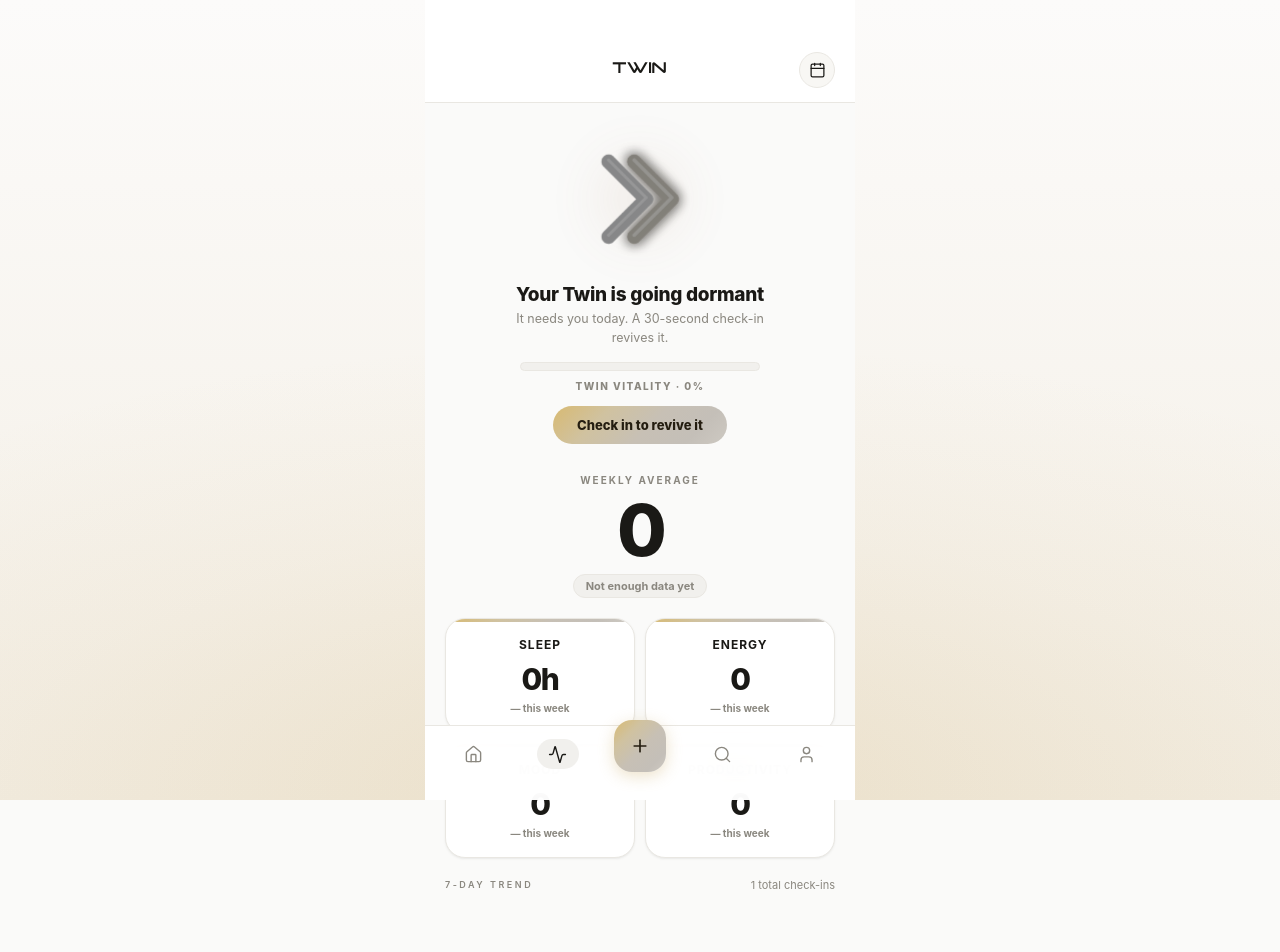
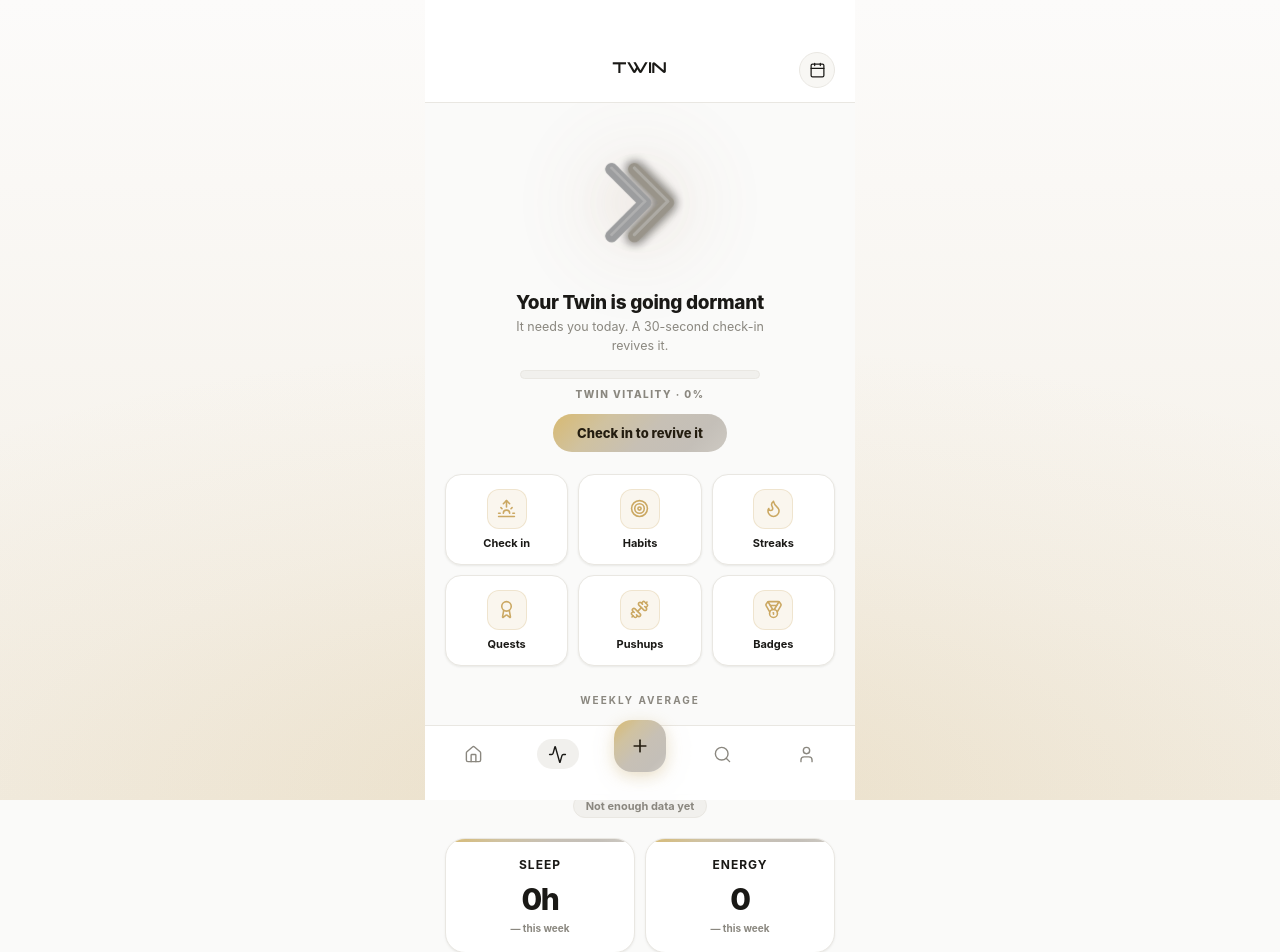
Before and after one commit to kbm20010807-png/ephas-twin-v3, a Flask app: page /analytics in a window 1280 px wide. Shown: the top 952 px of the page. Run offline with Flask 3, Linux system fonts and the light colour scheme; the visitor is signed in with stand-in values (Sample User, id 1); tables that the repository leaves empty hold one stand-in row (values such as "Sample post").

Commit message:
Check-in questions: truth-forcing strategy + dedup auto-switch; Twin page: softer diffuse logo glow + habits/streaks/quests/pushups/badges shortcuts

```diff
--- a/app.py
+++ b/app.py
@@ -2124,10 +2124,15 @@ def axon_generate_questions(user, kind):
         meaning = ("rating=overall day 1-10; habits=did they keep their habits; goal=did they hit "
                    "their #1 goal; blocker=what got in the way; tomorrow=tomorrow's one priority; "
                    "gratitude=three things they're grateful for")
-    sys = ("You are AXON, a sharp, warm self-growth coach. Generate fresh check-in questions for the user. "
-           "Voice: direct, wise, motivating, never corny. Each question (q) <= 8 words. Each hint <= 14 words. "
-           "Make them feel personal and a little different from the usual. You MAY use their first name in at "
-           "most one or two questions, not all. Return ONLY valid minified JSON, no prose, no code fences.")
+    sys = ("You are AXON, a sharp, warm self-growth coach writing a DAILY check-in people will actually answer "
+           "HONESTLY (not just swipe past). Strategy for the questions: "
+           "1) Make each DIFFERENT from each other and from a generic template — never repeat a phrasing. "
+           "2) Lower the stakes so they tell the truth — an implicit 'no judgment, just data' tone. "
+           "3) Prefer SPECIFIC, COMPARATIVE or CONCRETE angles (e.g. 'better or worse than yesterday?', "
+           "'what time did you actually...', 'name one thing you...') — these are harder to answer on autopilot. "
+           "4) Human and occasionally playful, never corny or clinical. "
+           "Each question (q) <= 8 words. Each hint <= 14 words. Use their first name in AT MOST one question. "
+           "Return ONLY valid minified JSON, no prose, no code fences.")
     msg = (f"Context:\n{' '.join(ctx)}\n\nField meanings: {meaning}.\n\n"
            f"Return JSON with EXACTLY these keys: {steps}. "
            'Each value is an object {"q": "...", "hint": "..."}. JSON only.')
@@ -2147,6 +2152,16 @@ def axon_generate_questions(user, kind):
             hint = (v.get('hint') or '').strip()
             if q:
                 out[step] = {'q': q[:90], 'hint': hint[:140]}
+        # Dedup: if the model repeated a question, auto-switch that one to a different (pool) question.
+        fb = question_set(user, kind)
+        seen_q = set()
+        for step in steps:
+            if step in out:
+                ql = out[step]['q'].strip().lower()
+                if ql in seen_q and step in fb:
+                    out[step] = fb[step]
+                    ql = out[step]['q'].strip().lower()
+                seen_q.add(ql)
         if len(out) >= max(3, len(steps) - 1):  # accept if it got most of them
             _QSET_CACHE[key] = out
             return out
--- a/templates/analytics.html
+++ b/templates/analytics.html
@@ -5,10 +5,12 @@
 <style>
 /* ===== The Living Twin (vitality that decays when neglected) ===== */
 .lt-wrap{padding:22px 20px 6px;text-align:center;}
-.lt-orb{width:148px;height:148px;margin:0 auto;position:relative;display:flex;align-items:center;justify-content:center;}
-.lt-glow{position:absolute;inset:6px;border-radius:50%;filter:blur(24px);transition:opacity .6s ease;}
-.lt-orb img{width:100%;height:100%;object-fit:contain;position:relative;transition:filter .8s ease;animation:ltBreathe 4.5s ease-in-out infinite;}
-@keyframes ltBreathe{0%,100%{transform:scale(1);}50%{transform:scale(1.045);}}
+.lt-orb{width:156px;height:156px;margin:0 auto;position:relative;display:flex;align-items:center;justify-content:center;}
+/* soft, diffuse halo — no hard edges */
+.lt-glow{position:absolute;inset:-14px;border-radius:50%;filter:blur(38px);transition:opacity 1s ease;pointer-events:none;}
+.lt-glow2{position:absolute;inset:20px;border-radius:50%;filter:blur(16px);opacity:.5;transition:opacity 1s ease;pointer-events:none;}
+.lt-orb img{width:88%;height:88%;object-fit:contain;position:relative;transition:filter 1s ease;animation:ltBreathe 6s ease-in-out infinite;}
+@keyframes ltBreathe{0%,100%{transform:scale(1);}50%{transform:scale(1.03);}}
 @media (prefers-reduced-motion:reduce){.lt-orb img{animation:none;}}
 .lt-state{font-family:'Inter',sans-serif;font-weight:800;font-size:19px;color:var(--black);margin-top:10px;letter-spacing:-.3px;}
 .lt-msg{font-size:12.5px;color:var(--sub);margin-top:4px;line-height:1.5;max-width:290px;margin-left:auto;margin-right:auto;}
@@ -16,6 +18,13 @@
 .lt-bar-fill{height:100%;border-radius:var(--r-full);transition:width 1.1s cubic-bezier(.16,1,.3,1);}
 .lt-vlabel{font-size:10px;font-weight:800;letter-spacing:1.5px;text-transform:uppercase;color:var(--sub);margin-top:9px;}
 .lt-cta{display:inline-block;margin-top:14px;background:var(--grad);color:#241D10;font-weight:800;font-size:13px;padding:11px 24px;border-radius:var(--r-full);text-decoration:none;}
+/* Twin hub shortcuts */
+.th-grid{display:grid;grid-template-columns:repeat(3,1fr);gap:10px;padding:16px 20px 4px;}
+.th-btn{display:flex;flex-direction:column;align-items:center;gap:7px;padding:14px 6px;background:var(--card);border:1px solid var(--border);border-radius:16px;text-decoration:none;box-shadow:var(--sh);}
+.th-btn:active{transform:scale(.97);}
+.th-ico{width:40px;height:40px;border-radius:12px;background:var(--gold-dim);border:1px solid var(--gold-b);display:flex;align-items:center;justify-content:center;}
+.th-ico svg{width:19px;height:19px;stroke:var(--gold);fill:none;stroke-width:2;}
+.th-btn span{font-size:11px;font-weight:700;color:var(--black);}
 .hero-score{padding:24px 20px 0;text-align:center;}
 .hs-lbl{font-size:10px;font-weight:700;letter-spacing:2px;color:var(--sub);text-transform:uppercase;font-family:'Inter',sans-serif;margin-bottom:8px;}
 .hs-num{font-family:'Inter',sans-serif;font-weight:800;font-size:72px;letter-spacing:-4px;color:var(--black);line-height:1;}
@@ -69,15 +78,26 @@
 <!-- ===== THE LIVING TWIN ===== -->
 <div class="lt-wrap">
   <div class="lt-orb">
-    <div class="lt-glow" style="background:radial-gradient(circle,{{ vitality.color }},transparent 68%);opacity:{{ (0.12 + vitality.v/100*0.55)|round(2) }};"></div>
+    <div class="lt-glow" style="background:radial-gradient(circle,{{ vitality.color }},transparent 70%);opacity:{{ (0.10 + vitality.v/100*0.32)|round(2) }};"></div>
+    <div class="lt-glow2" style="background:radial-gradient(circle,{{ vitality.color }},transparent 65%);opacity:{{ (0.06 + vitality.v/100*0.22)|round(2) }};"></div>
     <img src="/static/twin_keel.png" alt="Your Twin"
-         style="{% if vitality.v < 25 %}filter:grayscale(.6) brightness(.62) saturate(.4);{% else %}filter:saturate({{ (0.35 + vitality.v/100*0.75)|round(2) }}) brightness({{ (0.7 + vitality.v/100*0.45)|round(2) }});{% endif %}">
+         style="{% if vitality.v < 25 %}filter:grayscale(.55) brightness(.72) saturate(.5);{% else %}filter:saturate({{ (0.5 + vitality.v/100*0.5)|round(2) }}) brightness({{ (0.85 + vitality.v/100*0.2)|round(2) }});{% endif %}">
   </div>
   <div class="lt-state">{{ vitality.title }}</div>
   <div class="lt-msg">{{ vitality.msg }}</div>
   <div class="lt-bar"><div class="lt-bar-fill" style="width:{{ vitality.v }}%;background:{{ vitality.color }};"></div></div>
   <div class="lt-vlabel">Twin Vitality · {{ vitality.v }}%</div>
   {% if vitality.v < 50 %}<a href="/checkin" class="lt-cta">Check in to revive it</a>{% endif %}
+</div>
+
+<!-- Twin hub shortcuts -->
+<div class="th-grid">
+  <a href="/checkin" class="th-btn"><div class="th-ico"><i data-lucide="sunrise"></i></div><span>Check in</span></a>
+  <a href="/habits" class="th-btn"><div class="th-ico"><i data-lucide="target"></i></div><span>Habits</span></a>
+  <a href="/calendar" class="th-btn"><div class="th-ico"><i data-lucide="flame"></i></div><span>Streaks</span></a>
+  <a href="/quests" class="th-btn"><div class="th-ico"><i data-lucide="award"></i></div><span>Quests</span></a>
+  <a href="/pushups" class="th-btn"><div class="th-ico"><i data-lucide="dumbbell"></i></div><span>Pushups</span></a>
+  <a href="/profile" class="th-btn"><div class="th-ico"><i data-lucide="medal"></i></div><span>Badges</span></a>
 </div>
 
 {% if not stats.total_checkins %}
```
